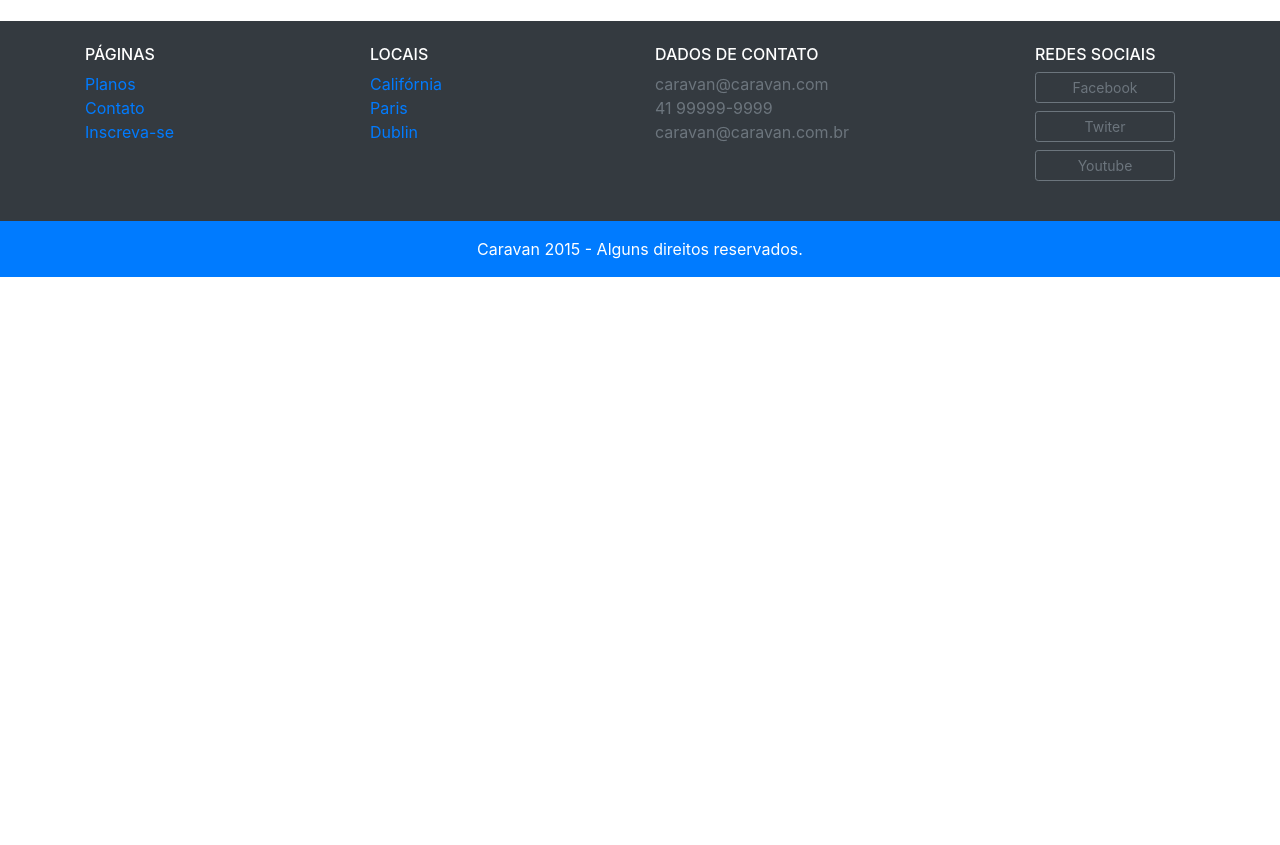
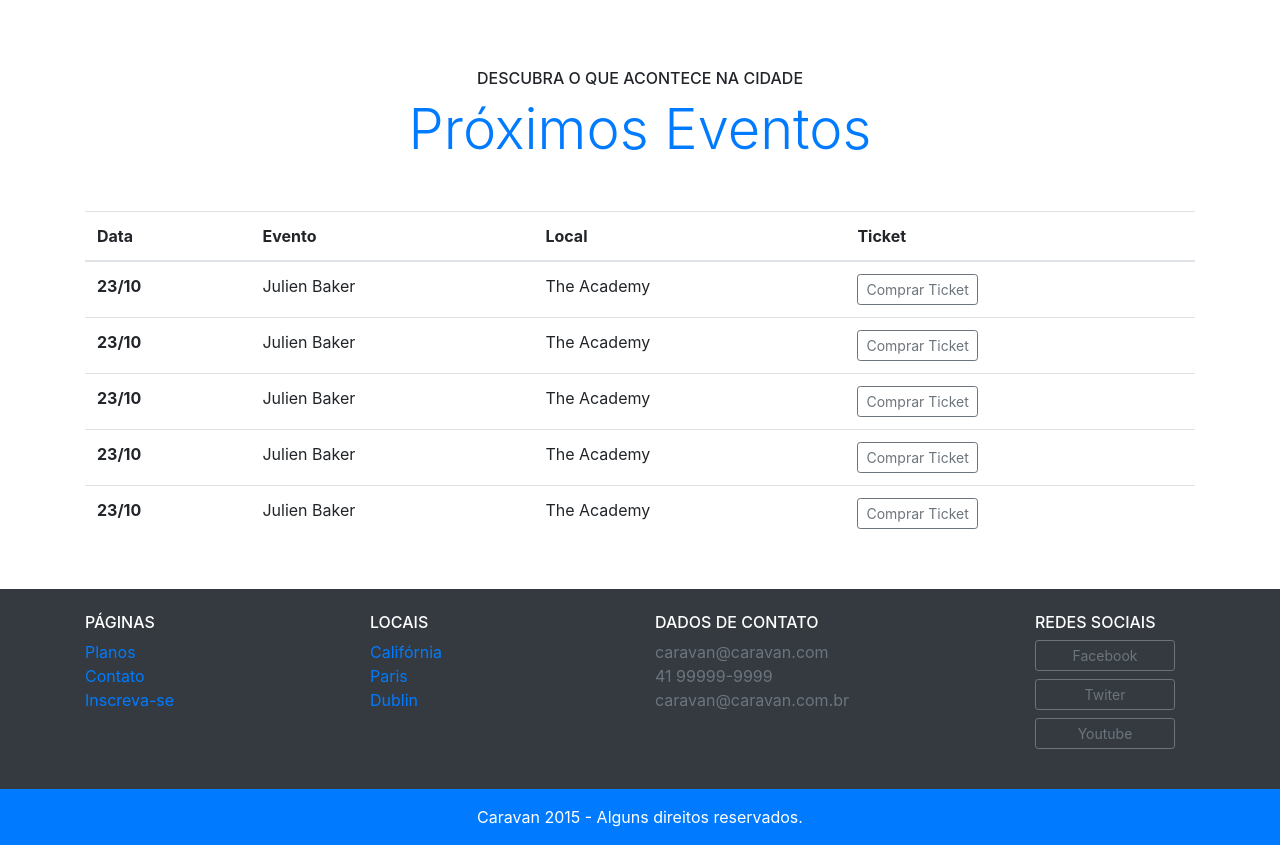
Before and after one commit to devfvieira/caravan, a plain HTML site: page local.html in a window 1280 px wide. Shown: the part 934-1779 px from the top of the page. Before the commit the page ends 1211 px from the top, so only its background shows below. Drawn offline with Linux system fonts and the light colour scheme.

Commit message:
Tabela de eventos

```diff
--- a/local.html
+++ b/local.html
@@ -135,11 +135,59 @@
 		</div>
 	</section>
 
+<section class="container">
+	 <div class="text-center my-5">
+          <span class="h6 d-block">DESCUBRA O QUE ACONTECE NA CIDADE</span>
+          <h2 class="display-4 text-primary">Próximos Eventos</h2>
+        </div>
+
+	<table class="table table-hover table-responsive-md">
+  <thead>
+    <tr>
+      <th scope="col">Data</th>
+      <th scope="col">Evento</th>
+      <th scope="col">Local</th>
+      <th scope="col">Ticket</th>
+    </tr>
+  </thead>
+  <tbody>
+    <tr>
+      <th scope="row">23/10</th>
+      <td>Julien Baker</td>
+      <td>The Academy</td>
+      <td><a href="" class="btn btn-outline-secondary btn-sm">Comprar Ticket</a></td>
+    </tr>
+    <tr>
+      <th scope="row">23/10</th>
+      <td>Julien Baker</td>
+      <td>The Academy</td>
+      <td><a href="" class="btn btn-outline-secondary btn-sm">Comprar Ticket</a></td>
+    </tr>
+	<tr>
+      <th scope="row">23/10</th>
+      <td>Julien Baker</td>
+      <td>The Academy</td>
+      <td><a href="" class="btn btn-outline-secondary btn-sm">Comprar Ticket</a></td>
+    </tr>
+	<tr>
+      <th scope="row">23/10</th>
+      <td>Julien Baker</td>
+      <td>The Academy</td>
+      <td><a href="" class="btn btn-outline-secondary btn-sm">Comprar Ticket</a></td>
+    </tr>
+	<tr>
+      <th scope="row">23/10</th>
+      <td>Julien Baker</td>
+      <td>The Academy</td>
+      <td><a href="" class="btn btn-outline-secondary btn-sm">Comprar Ticket</a></td>
+    </tr>
+  </tbody>
+</table>
+</section>
 
 
 
-
-<footer class="bg-dark text-white">
+<footer class="bg-dark text-white mt-5">
 <div class="container py-4">
 	<div class="row">
 		<div class="col-md-3 col-6">
```
Also changed, not shown: index.html (+1 -1 lines).
